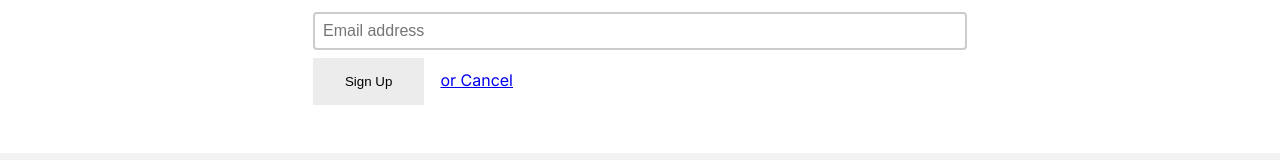
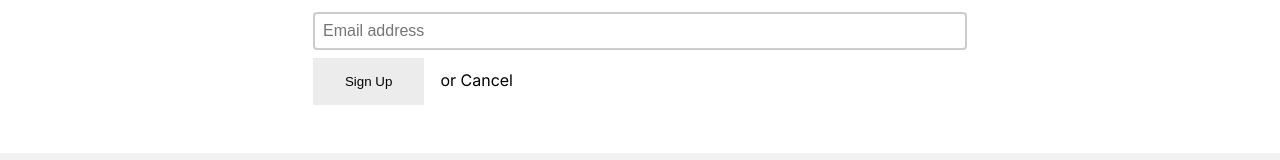
Before and after one commit to lydiavangammeren/wiki-code-with-typescript, a Next.js app: page /signup in a window 1280 px wide. Shown: the part 258-418 px from the top of the page. Built offline with nearby package versions, Linux system fonts and the light colour scheme.

Commit message:
added GET to api

```diff
--- /dev/null
+++ b/app/api/posts/route.ts
@@ -0,0 +1,15 @@
+import prisma from "@/lib/prisma";
+import { NextResponse } from "next/server";
+
+// GET /api
+export async function GET(request: Request) {
+  const posts = await prisma.post.findMany({
+    where: {
+      published: true,
+    },
+    include: {
+      author: true,
+    },
+  });
+  return NextResponse.json(posts);
+}
--- a/app/create/CreatePost.module.css
+++ b/app/create/CreatePost.module.css
@@ -1,3 +1,5 @@
 .back {
     margin-left: 1rem;
+    text-decoration: none;
+    color: black;
 }
--- a/app/signup/SignUp.module.css
+++ b/app/signup/SignUp.module.css
@@ -7,4 +7,6 @@
 
 .back {
     margin-left: 1rem;
+    text-decoration: none;
+    color: black;
 }
--- a/app/signup/page.tsx
+++ b/app/signup/page.tsx
@@ -12,7 +12,7 @@ export default function SignUp() {
     const data = {name, email}
     if (name && email) {
         await prisma.user.create({ data });
-        redirect('/')
+        redirect('/create')
     }
 
   }
--- a/components/PostDetails.tsx
+++ b/components/PostDetails.tsx
@@ -14,6 +14,7 @@ export default function PostDetails({
   published,
   content,
   title,
+  updatedAt
 }: Props) {
   const router = useRouter();
   async function publishPost(postId: number) {
@@ -38,6 +39,7 @@ export default function PostDetails({
       <section className={styles.section}>
         <Markdown>{content || ""}</Markdown>
       </section>
+      <p>Last modified on: {String(updatedAt)}</p>
       {!published && (
         <button
           className={styles.button}
```
Also changed, not shown: 1 other file (tests, documents, lock files or other folders).
